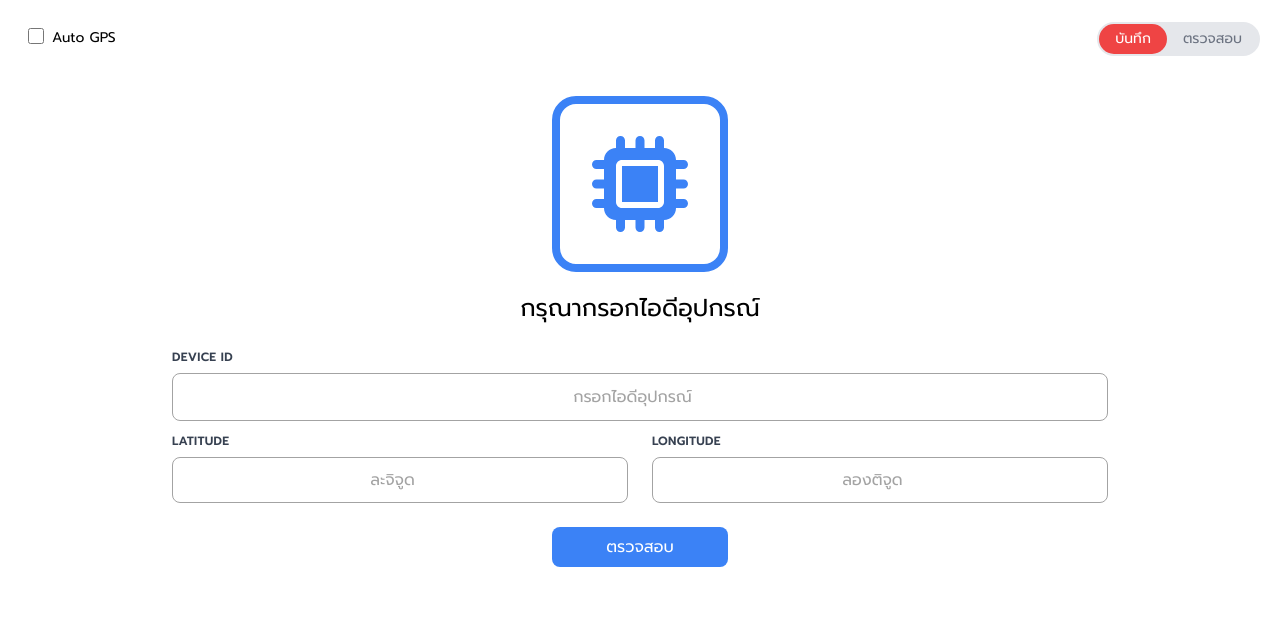
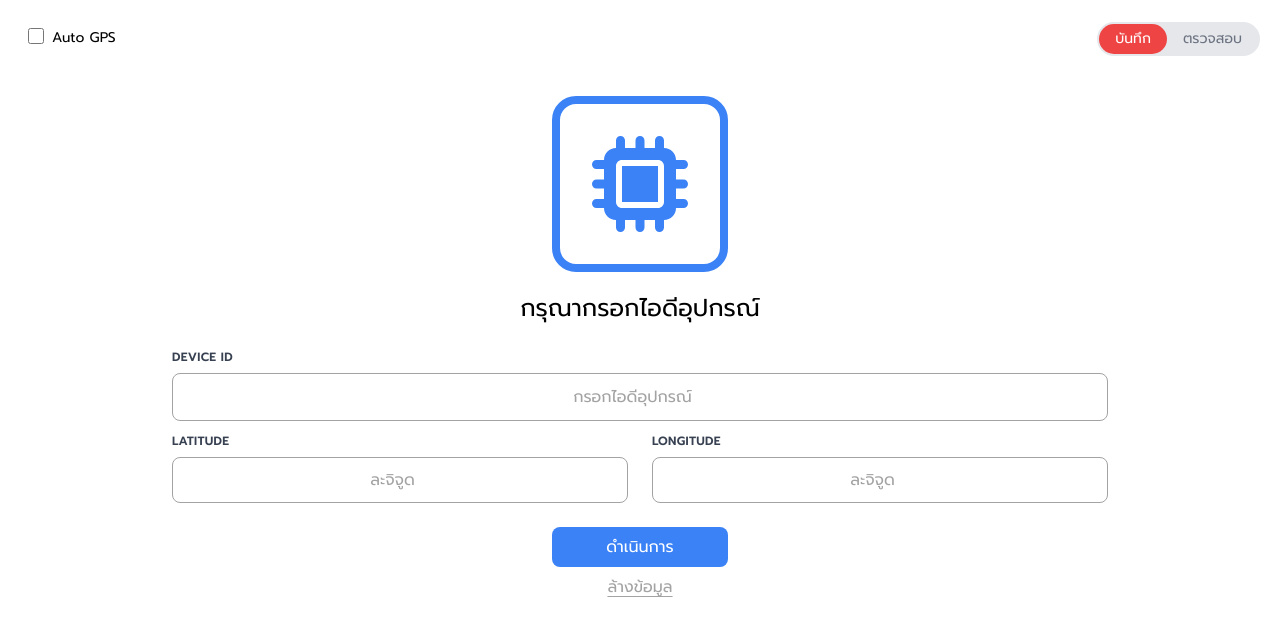
Before and after one commit to cilabcmu/fire-elephant-install-app, a React (Vite) app: page / in a window 1280 px wide. Both pictures are taken after a click on the button "บันทึก". Shown: the top 636 px of the page. Built offline with nearby package versions, Linux system fonts and the light colour scheme; no server answers.

Commit message:
add systemMode & clean code

```diff
--- a/src/components/form.tsx
+++ b/src/components/form.tsx
@@ -1,4 +1,4 @@
-import { FC, useEffect, useState } from "react";
+import { ChangeEvent, FC, useEffect, useState } from "react";
 import { useStatusContext } from "../App";
 import { FormType, useForm } from "../hooks/useForm";
 import { STATUS, StatusContextType, UpdateLocationCheckSDType } from "../public/type";
@@ -13,10 +13,32 @@ interface ButtonStatusProps {
   onClear?: () => void;
 }
 
+interface ClearButtonProps {
+  onClick?: () => void;
+}
+
+interface InputIDProps {
+  deviceID: string | undefined;
+  onChangeForm: (event: ChangeEvent<HTMLInputElement>) => void;
+  status: string;
+}
+
+interface InputCoordinateProps {
+  labelId: string;
+  labelText: string;
+  coordinate: string | undefined;
+  onChangeCoordinate: (event: ChangeEvent<HTMLInputElement>) => void;
+  isDisable: boolean;
+}
 interface ProcessTextProps {
   text: string;
 }
 
+enum ProcessTextType {
+  gps = "กำลังตรวจสอบ GPS",
+  requiredField = "* กรุณากรอกให้ครบ",
+  locationOutArea = "* ตำแหน่งอุปกรณ์เกินขอบเขต",
+}
 
 const coordinateToKilometers = (position_a: [number, number], position_b: [number, number]): number => {
   // The math module contains a function
@@ -54,13 +76,13 @@ const ButtonStatus: FC<ButtonStatusProps> = ({ status, onCheckDevice, onClear })
     case STATUS.waitID:
       return (
         <button className={`${buttonStyle} bg-blue-500 hover:bg-blue-600`} type="button" onClick={onCheckDevice}>
-          ตรวจสอบ
+          ดำเนินการ
         </button>
       );
     case STATUS.loading:
       return (
         <button className={`${buttonStyle} bg-blue-500 disabled:bg-blue-300  animate-bounce`} type="button" disabled={true}>
-          กำลังตรวจสอบ
+          กำลังดำเนินการ
         </button>
       );
     case STATUS.found:
@@ -72,23 +94,58 @@ const ButtonStatus: FC<ButtonStatusProps> = ({ status, onCheckDevice, onClear })
     case STATUS.notFound:
       return (
         <button className={`${buttonStyle} bg-orange-500 hover:bg-orange-600`} type="button" onClick={onCheckDevice}>
-          ตรวจสอบอีกครั้ง
+          ดำเนินการอีกครั้ง
         </button>
       );
     default:
       return (
         <button className={`${buttonStyle} bg-red-500 hover:bg-red-600`} type="button" onClick={onCheckDevice}>
-          ตรวจสอบอีกครั้ง
+          ดำเนินการอีกครั้ง
         </button>
       );
   }
 };
 
-enum ProcessTextType {
-  gps = "กำลังตรวจสอบ GPS",
-  requiredField = "* กรุณากรอกให้ครบ",
-  locationOutArea = "* ตำแหน่งอุปกรณ์เกินขอบเขต",
-}
+const InputID: FC<InputIDProps> = ({ deviceID, onChangeForm, status }) => {
+  return (
+    <>
+      <label className="block uppercase tracking-wide text-gray-700 text-xs font-bold mb-2 inline-block" htmlFor="id">
+        device id
+      </label>
+
+      <input
+        className={`appearance-none h-12 block w-full bg-white text-gray-700 text-center border border-neutral-400 rounded-lg py-3 px-4 mb-3 leading-tight placeholder-neutral-400 focus:outline-none focus:placeholder-white disabled:bg-gray-200`}
+        id="id"
+        type="number"
+        name="id"
+        placeholder="กรอกไอดีอุปกรณ์"
+        value={deviceID}
+        onChange={onChangeForm}
+        disabled={status == STATUS.found}
+      />
+    </>
+  );
+};
+
+const InputCoordinate: FC<InputCoordinateProps> = ({ labelId, labelText, coordinate, onChangeCoordinate, isDisable }) => {
+  return (
+    <>
+      <label className="block uppercase tracking-wide text-gray-700 text-xs font-bold mb-2" htmlFor={labelId}>
+        {labelText}
+      </label>
+      <input
+        className="disabled:bg-gray-200 appearance-none block w-full bg-white text-gray-700 text-center border border-neutral-400 rounded-lg py-3 px-4 mb-3 leading-tight placeholder-neutral-400 focus:outline-none focus:placeholder-white"
+        id={labelId}
+        name={labelId}
+        type="number"
+        placeholder="ละจิจูด"
+        value={coordinate}
+        onChange={onChangeCoordinate}
+        disabled={isDisable}
+      />
+    </>
+  );
+};
 
 const ProcessText: FC<ProcessTextProps> = ({ text }) => {
   const isGpS: boolean = text === ProcessTextType.gps;
@@ -105,10 +162,7 @@ const ProcessText: FC<ProcessTextProps> = ({ text }) => {
   );
 };
 
-interface ClearButton {
-  onClick?: () => void;
-}
-const ClearButton: FC<ClearButton> = ({ onClick }) => {
+const ClearButton: FC<ClearButtonProps> = ({ onClick }) => {
   return (
     <div className="flex flex-row text-neutral-400 text-md" onClick={onClick}>
       <p className="pt-2 underline underline-offset-4">ล้างข้อมูล</p>
@@ -125,15 +179,19 @@ const initForm: FormType = {
 const Form: FC = () => {
   const [updateLocation, { data, loading, error }] = useMutation(UPDATE_LOCATION);
 
-  const { status, setStatus, isAutoGPS } = useStatusContext() as StatusContextType;
+  const { status, setStatus, isAutoGPS, systemMode } = useStatusContext() as StatusContextType;
 
   const [form, onChangeForm, setForm, onClearForm] = useForm(initForm);
-
-  const isEmpty: boolean = Object.values(form).some((x) => !x);
 
   const [processText, setProcessText] = useState(ProcessTextType.gps);
 
   const [isProcessing, setIsProcessing] = useState(isAutoGPS);
+
+  const isEmpty: boolean = Object.values(form).some((x) => !x);
+
+  const disableLatLong: boolean = (isProcessing && processText === ProcessTextType.gps) || status == STATUS.found;
+
+  const isRecordMode: boolean = systemMode === 'record'
 
   if (isAutoGPS && !form?.lat && !form?.long && isProcessing) {
     navigator.geolocation.getCurrentPosition(
@@ -158,25 +216,22 @@ const Form: FC = () => {
     );
   }
 
-  const onClear = () => {
+  const onClear: () => void = () => {
     setStatus(STATUS.waitID);
     onClearForm();
     setProcessText(ProcessTextType.gps);
     isAutoGPS ? setIsProcessing(true) : setIsProcessing(false);
   };
 
-  const onSubmit = async () => {
+  const onRecord: () => Promise<void> = async () => {
     if (!isEmpty) {
-
       const distanceFromCenter: number = coordinateToKilometers([parseFloat(form?.lat), parseFloat(form?.long)], centerCoordinate);
-
 
       if (distanceFromCenter >= maxDistance) {
         setProcessText(ProcessTextType.locationOutArea);
         setIsProcessing(true);
         return;
       }
-
 
       await updateLocation({
         variables: {
@@ -188,6 +243,15 @@ const Form: FC = () => {
       return;
     }
 
+    setProcessText(ProcessTextType.requiredField);
+    setIsProcessing(true);
+  };
+
+  const onCheck: () => Promise<void> = async () => {
+    if (!isEmpty) {
+      // TODO: add check device API
+      return;
+    }
     setProcessText(ProcessTextType.requiredField);
     setIsProcessing(true);
   };
@@ -207,8 +271,8 @@ const Form: FC = () => {
       } else if (!status) {
         setStatus(STATUS.notFound);
       } else {
-        console.log('latlngMessage: ',latlngMessage)
-        console.log('statusMessage: ',statusMessage)
+        console.log("latlngMessage: ", latlngMessage);
+        console.log("statusMessage: ", statusMessage);
         setStatus(STATUS.notFound);
       }
       setIsProcessing(false);
@@ -219,57 +283,36 @@ const Form: FC = () => {
     <div className="flex flex-col justify-center items-center w-9/12 ">
       <form className="w-full mb-3">
         <div className="w-full px-3">
-          <label className="block uppercase tracking-wide text-gray-700 text-xs font-bold mb-2 inline-block" htmlFor="id">
-            device id
-          </label>
-
-          <input
-            className={`appearance-none h-12 block w-full bg-white text-gray-700 text-center border border-neutral-400 rounded-lg py-3 px-4 mb-3 leading-tight placeholder-neutral-400 focus:outline-none focus:placeholder-white disabled:bg-gray-200`}
-            id="id"
-            type="number"
-            name="id"
-            placeholder="กรอกไอดีอุปกรณ์"
-            value={form?.id}
-            onChange={onChangeForm}
-            disabled={status == STATUS.found}
-          />
+          <InputID deviceID={form.id} onChangeForm={onChangeForm} status={status} />
         </div>
+        {isRecordMode ? (
           <div className="flex flex-wrap ">
             <div className="w-2/4 px-3 ">
-            <label className="block uppercase tracking-wide text-gray-700 text-xs font-bold mb-2" htmlFor="lat">
-              latitude
-            </label>
-            <input
-              className="disabled:bg-gray-200 appearance-none block w-full bg-white text-gray-700 text-center border border-neutral-400 rounded-lg py-3 px-4 mb-3 leading-tight placeholder-neutral-400 focus:outline-none focus:placeholder-white"
-              id="lat"
-              name="lat"
-              type="number"
-              placeholder="ละจิจูด"
-              value={form?.lat}
-              onChange={onChangeForm}
-              disabled={isProcessing && processText === ProcessTextType.gps || status == STATUS.found}
+              <InputCoordinate
+                labelId="lat"
+                labelText="latitude"
+                coordinate={form.lat}
+                onChangeCoordinate={onChangeForm}
+                isDisable={disableLatLong}
               />
             </div>
             <div className="w-2/4  md:w-1/2 px-3">
-            <label className="font-prompt block uppercase tracking-wide text-gray-700 text-xs font-bold mb-2" htmlFor="long">
-              longitude
-            </label>
-            <input
-              className="disabled:bg-gray-200 appearance-none block w-full bg-white text-gray-700 text-center border border-neutral-400 rounded-lg py-3 px-4 mb-3 leading-tight placeholder-neutral-400 focus:outline-none focus:placeholder-white "
-              id="long"
-              name="long"
-              type="number"
-              placeholder="ลองติจูด"
-              value={form?.long}
-              onChange={onChangeForm}
-              disabled={isProcessing && processText === ProcessTextType.gps || status == STATUS.found}
+              <InputCoordinate
+                labelId="long"
+                labelText="longitude"
+                coordinate={form.long}
+                onChangeCoordinate={onChangeForm}
+                isDisable={disableLatLong}
               />
             </div>
           </div>
+        ) : (
+          <></>
+        )}
       </form>
-      {<ButtonStatus status={status} onCheckDevice={onSubmit} onClear={onClear} />}
-      {isProcessing && <ProcessText text={processText} />}
-      {(status === STATUS.notFound || status === STATUS.noDevice) && <ClearButton onClick={onClear} />}
+      {<ButtonStatus status={status} onCheckDevice={systemMode === "record" ? onRecord : onCheck} onClear={onClear} />}
+      {isProcessing && <ProcessText text={processText} /> && isRecordMode}
+      <ClearButton onClick={onClear} />
     </div>
   );
 };
--- a/src/components/menu/menu.tsx
+++ b/src/components/menu/menu.tsx
@@ -22,7 +22,7 @@ const ToggleBtn: FC<ToggleBtnProps> = ({ systemMode, onChangeMode }) => {
   return (
     <div className="bg-gray-200 text-sm text-gray-500 leading-none border-2 border-gray-200 rounded-full inline-flex">
       <button
-        className={`inline-flex items-center transition-colors duration-300 ease-in focus:outline-none hover:text-white-400 focus:text-white-400 rounded-l-full px-4 py-2 ${
+        className={`inline-flex items-center transition-colors duration-200 ease-in focus:outline-none hover:text-white-400 focus:text-white-400 rounded-l-full px-4 py-2 ${
           isRecordMode ? activeClass : ""
         }`}
         id="recording"
@@ -31,7 +31,7 @@ const ToggleBtn: FC<ToggleBtnProps> = ({ systemMode, onChangeMode }) => {
         <span>บันทึก</span>
       </button>
       <button
-        className={`inline-flex items-center transition-colors duration-300 ease-in focus:outline-none hover:text-white-400 focus:text-white-400 rounded-r-full px-4 py-2 ${
+        className={`inline-flex items-center transition-colors duration-200 ease-in focus:outline-none hover:text-white-400 focus:text-white-400 rounded-r-full px-4 py-2 ${
           isCheckingMode ? activeClass : ""
         }`}
         id="checking"
--- a/src/components/status.tsx
+++ b/src/components/status.tsx
@@ -1,16 +1,15 @@
 import { FontAwesomeIcon } from "@fortawesome/react-fontawesome";
-import { faCircleNotch, faMicrochip, faLocationDot, faXmark, faCircleExclamation } from "@fortawesome/free-solid-svg-icons";
-import { STATUS, StatusContextType } from "../public/type";
+import { faCircleNotch, faMicrochip, faLocationDot, faXmark, faCircleExclamation, faFingerprint } from "@fortawesome/free-solid-svg-icons";
+import { STATUS, StatusContextType, SYSTEM_MODE_TYPE } from "../public/type";
 import { FC } from "react";
 import { useStatusContext } from "../App";
 
-interface StatusProps {
+interface StatusProps {}
 
-}
-
-const statusIcon = (status: string) => {
+const statusIcon = (status: string, systemMode: SYSTEM_MODE_TYPE) => {
   const boxStyle = "flex justify-center items-center box-content h-32 w-32 p-4  border border-8 rounded-3xl";
   const textStyle = "flex justify-center items-center mt-5 text-2xl font-medium`";
+  const isRecordMode: boolean = systemMode === "record";
   switch (status) {
     case STATUS.loading:
       return (
@@ -25,7 +24,7 @@ const statusIcon = (status: string) => {
       return (
         <>
           <div className={`${boxStyle} border-blue-500`}>
-            <FontAwesomeIcon className="h-24 text-blue-500" icon={faMicrochip} />
+            <FontAwesomeIcon className="h-24 text-blue-500 transition-colors duration-200 ease-in" icon={isRecordMode ? faMicrochip : faFingerprint} />
           </div>
           <div className={`${textStyle}`}>กรุณากรอกไอดีอุปกรณ์</div>
         </>
@@ -44,7 +43,7 @@ const statusIcon = (status: string) => {
       return (
         <>
           <div className={`${boxStyle} border-orange-500`}>
-            <FontAwesomeIcon className="h-24 text-orange-500" icon={faCircleExclamation} />
+            <FontAwesomeIcon className="h-24 text-orange-500 " icon={faCircleExclamation} />
           </div>
           <div className={`${textStyle}`}>ติดตั้งไม่สำเร็จ</div>
         </>
@@ -63,9 +62,9 @@ const statusIcon = (status: string) => {
 };
 
 const Status: FC<StatusProps> = () => {
-  const { status } = useStatusContext() as StatusContextType;
+  const { status, systemMode } = useStatusContext() as StatusContextType;
 
-  return <div className="flex flex-col justify-center items-center w-full p-5 ">{statusIcon(status)}</div>;
+  return <div className="flex flex-col justify-center items-center w-full p-5 ">{statusIcon(status, systemMode)}</div>;
 };
 
 export default Status;
```
Lines whose indentation alone changed are shown as unchanged.
